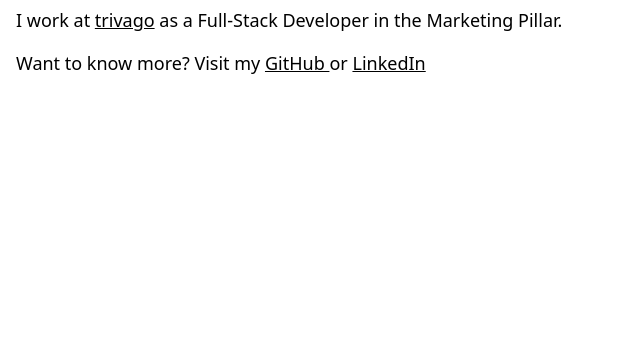
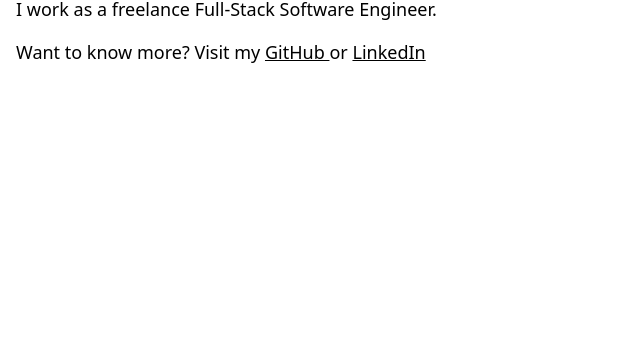
Before and after one commit to eriktisme/website, a website: page public/index.html in a window 1280 px wide. Shown: the part 457-800 px from the top of the page, without its empty margins (0-640 px from the left). Drawn offline with Linux system fonts and the light colour scheme.

Commit message:
Updated current role

```diff
--- a/public/index.html
+++ b/public/index.html
@@ -16,10 +16,7 @@
             Hi.
         </h1>
         <p class="text-4xl">My name is Erik van Dam.</p>
-        <p class="text-lg leading-normal my-4">I work at <a href="https://www.trivago.com/" target="_blank" rel="noopener"
-                                        class="underline cursor-pointer hover:text-indigo-500">trivago</a>
-            as a Full-Stack Developer in the Marketing Pillar.
-        </p>
+        <p class="text-lg leading-normal my-4">I work as a freelance Full-Stack Software Engineer.</p>
         <p class="text-lg leading-normal">
             Want to know more? Visit my
             <a href="https://github.com/eriktisme"
```
Also changed, not shown: public/main.css.
